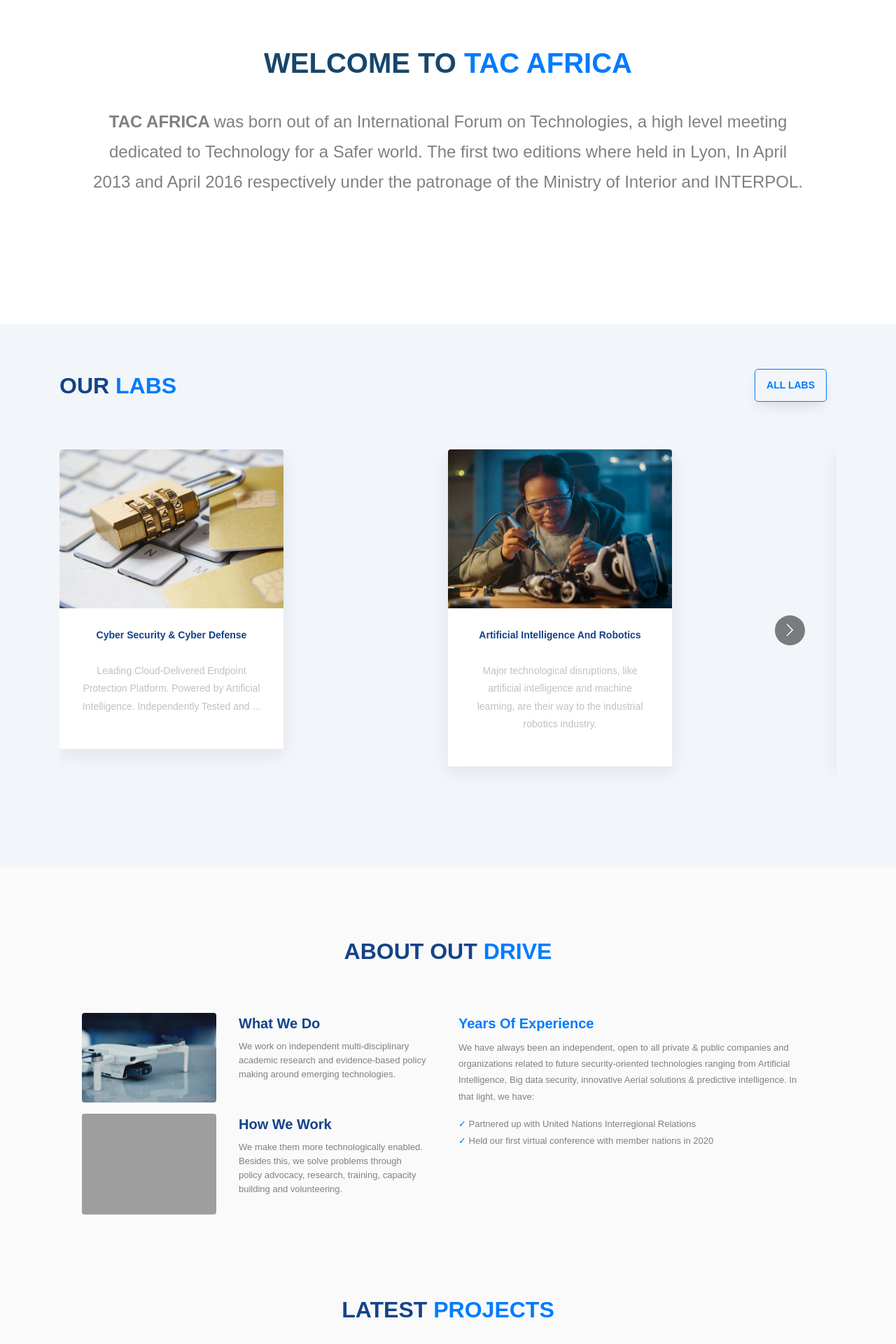
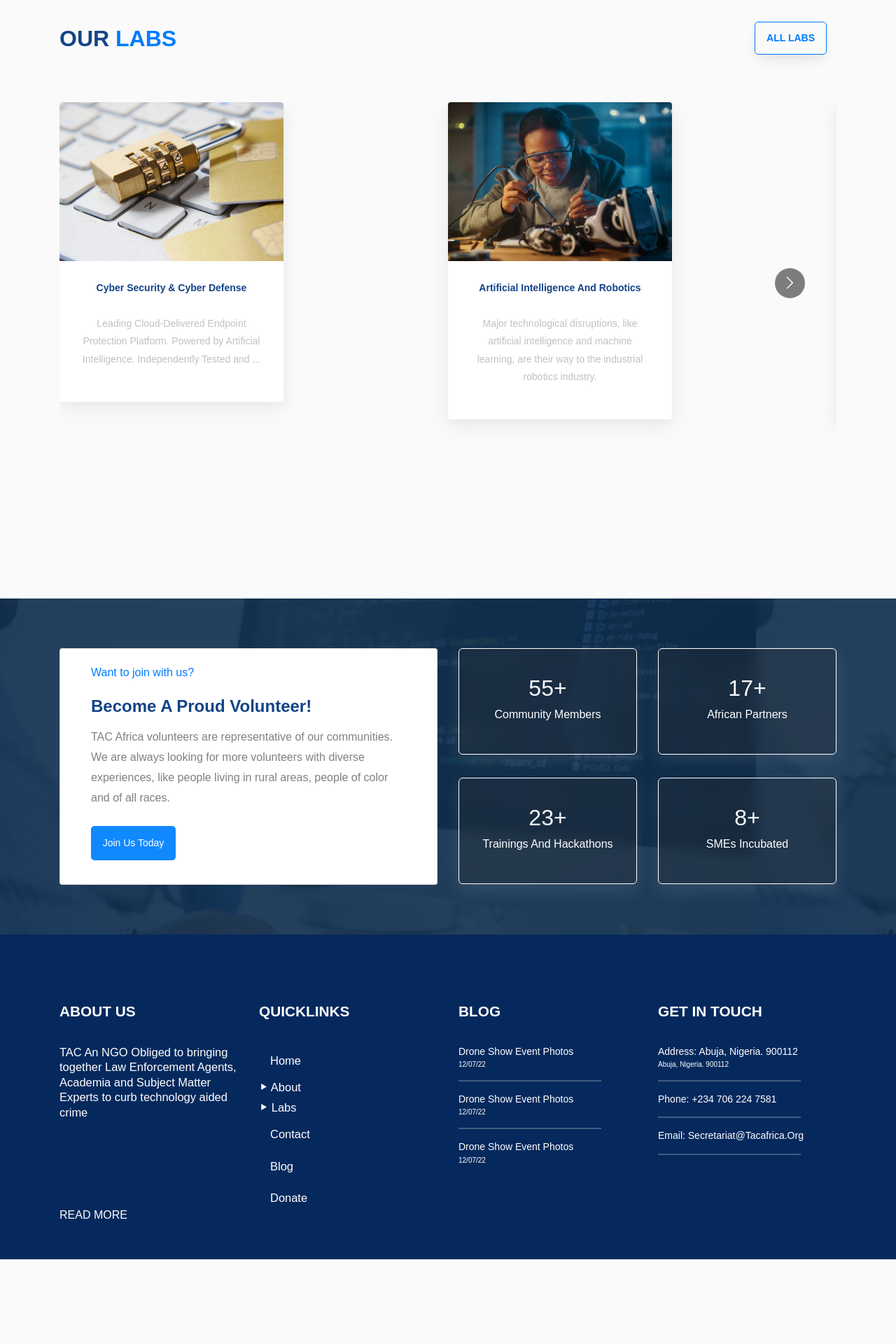
Before and after one commit to Ekaji/tac-africa-website, a Next.js app: page / in a window 1280 px wide. Shown: the part 866-2786 px from the top of the page at 70% size. After the commit the page ends 2665 px from the top, so only its background shows below. Built offline with nearby package versions, Linux system fonts and the light colour scheme; grey boxes are pictures that could not be loaded.

Commit message:
rearanged components on pages

```diff
--- a/components/drive.jsx
+++ b/components/drive.jsx
@@ -8,7 +8,7 @@ const Drive = () => {
     <Container >
       <div className={ styles.drive_container_main } >
 
-        <h2 className={ styles.drive_header }>about out <span className='text-primary '>drive</span></h2>
+        <h2 className={ styles.drive_header }>about our <span className='text-primary '>drive</span></h2>
         <Row>
           <Col  md={6} >
             <div className={ styles.drive_cards_container_outer } >
--- a/pages/about_us.jsx
+++ b/pages/about_us.jsx
@@ -6,6 +6,7 @@ import styles from '../styles/page.styles/newAbout.module.scss'
 import Button_ from '../components/button.jsx'
 import Link from 'next/link'
 import HeroBanner from '../components/layout/nav_bar/heroBanner.jsx'
+import Drive from '../components/drive.jsx'
 
 const NewAbout = () => {
 
@@ -62,6 +63,7 @@ const NewAbout = () => {
         </Container>
 
         <Container className={ styles.volunteer } >
+        <Drive />
         <Row>
           <Col md={4} >
             <h3 className={ styles.volunteer__header__1 } >become a volunteer </h3>
--- a/pages/cyber_security_and_cyber_defense.jsx
+++ b/pages/cyber_security_and_cyber_defense.jsx
@@ -22,7 +22,7 @@ const Cyber_Security_And_Cyber_Defense = () => {
           <h1 className={ styles.background_header_main } >Cyber Security And Cyber Defense</h1>
           {/* <h2 className={ styles.background_header } >A Phenomenal Strategy </h2>  */}
           <p className={ styles.background_text }>
-          The emergence of the internet as in no doubt enhance the way we live, work, socialize and transact  business to a great extent but cyber criminals are taking un-due advantage of the opportunity created by the internet to lunch attack on netizens through the deployment of ransom ware, stalker wares, virus etc. As one of our cardinal focus area; we are poised to help law enforcement agents on:</p>
+          The emergence of the internet has no doubt enhance the way we live, work, socialize and transact  business to a great extent but cyber criminals are taking un-due advantage of the opportunity created by the internet to lunch attack on netizens through the deployment of ransom ware, stalker wares, virus etc. As one of our cardinal focus area; we are poised to help law enforcement agents on:</p>
              </div>
         </Container>
 
--- a/pages/drone_and_counter_drone.jsx
+++ b/pages/drone_and_counter_drone.jsx
@@ -15,7 +15,7 @@ const Drone_And_Counter_Drone = () => {
   return(
     <>
       <Container fluid className={ styles.aboutUs_container } >
-        <HeroBanner text={'Cyber Security And Cyber Defense'} bannerOverlay activeLink={'our lab'} backgroundImg={ backgroundImg } />
+        <HeroBanner text={'Drone And Counter Drone'} bannerOverlay activeLink={'our lab'} backgroundImg={ backgroundImg } />
 
         <Container className={ styles.background_container }  >
           <div>
--- a/pages/index.jsx
+++ b/pages/index.jsx
@@ -1,9 +1,9 @@
 /* eslint-disable react/jsx-key */
 import Head from 'next/head'
 import LandingPage from '../components/landingPage.jsx'
-import Welcome from '../components/welcome.jsx'
+// import Welcome from '../components/welcome.jsx'
 import OurLabs from '../components/ourLabs.jsx'
-import Drive from '../components/drive.jsx'
+// import Drive from '../components/drive.jsx'
 import LatestProjects from '../components/latestProjects.jsx'
 import JoinUs from '../components/joinUs.jsx'
 
@@ -17,10 +17,10 @@ export default function Home() {
         <link rel="icon" href="/favicon.ico" />
       </Head>
       <LandingPage />
-      <Welcome />
+      {/* <Welcome /> */}
       <OurLabs />
-      <Drive />
-      <LatestProjects />
+      {/* <Drive /> */}
+      {/* <LatestProjects /> */}
       <JoinUs />
     </div>
   )
--- a/styles/component.styles/ourLabs.module.scss
+++ b/styles/component.styles/ourLabs.module.scss
@@ -1,7 +1,8 @@
 @import '../abstracts/variables';
 
 .carousel_container {
-  background-color: $lighter-grey;
+  // background-color: $lighter-grey;
+  margin-top: 4em;
   &__title {
     color: $main-blue;
   }
--- a/styles/layout/footer.module.scss
+++ b/styles/layout/footer.module.scss
@@ -11,14 +11,14 @@
             font-size: 3em;
             padding-right: .5em;
             align-self: center;
-            color: $lighter-blue;
+            color: white;
         }
 
         p {
             font-size: 1.1em;
             line-height: 1.5;
             max-width: 18em;
-            color: $lighter-blue;
+            color: white;
         }
     }
 
@@ -40,7 +40,7 @@
     color: white;
 
     a {
-        color: $lightest-blue;
+        color: white;
         text-decoration: none;
         transition: .2s ease-in-out;
 
@@ -62,7 +62,7 @@
     }
 
     p {
-        color: $lightest-blue;
+        color: white;
         font-size: 1.03rem;
         line-height: 1.3;
         margin-top: 1em;
@@ -145,7 +145,7 @@
     padding-bottom: 1em;
     background: $sweet-blue;
     font-size: 1em;
-    color: $transparent-blue;
+    color: white;
     line-height: 1.5;
 }
 
```
